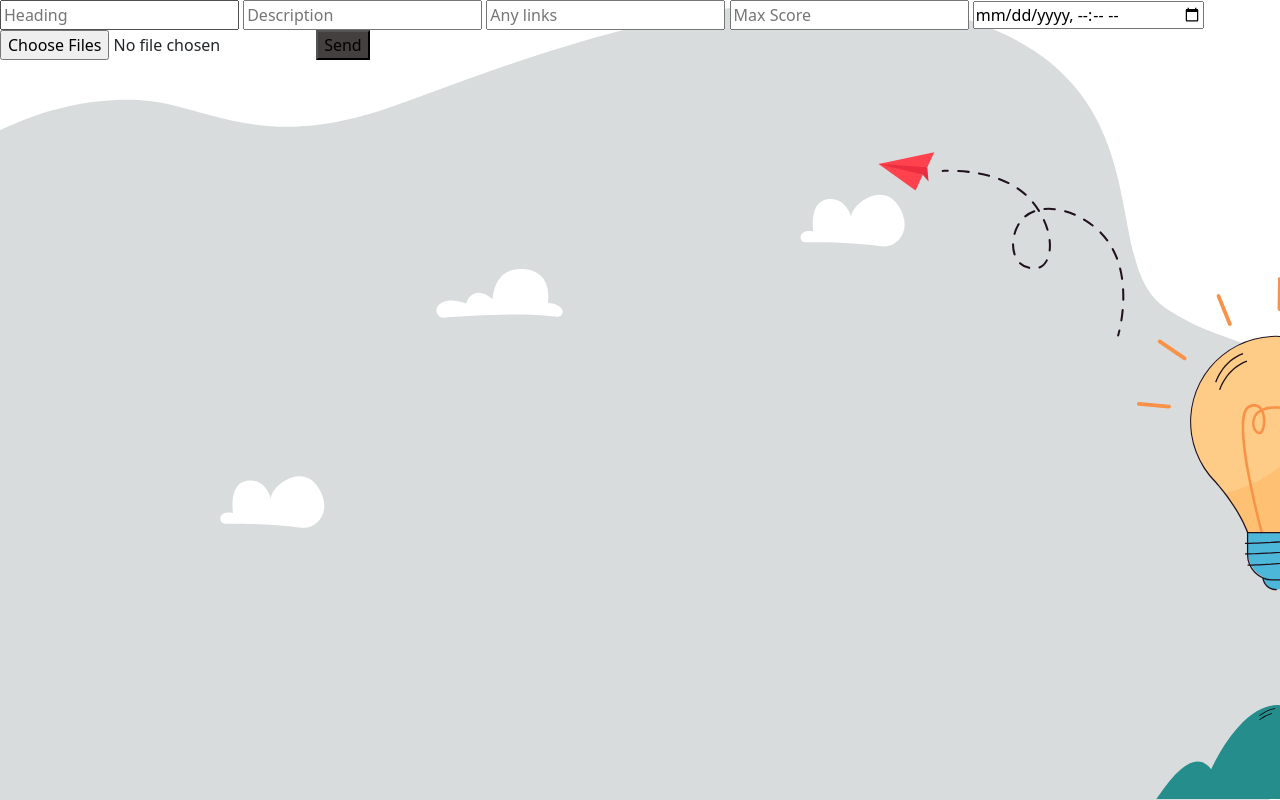
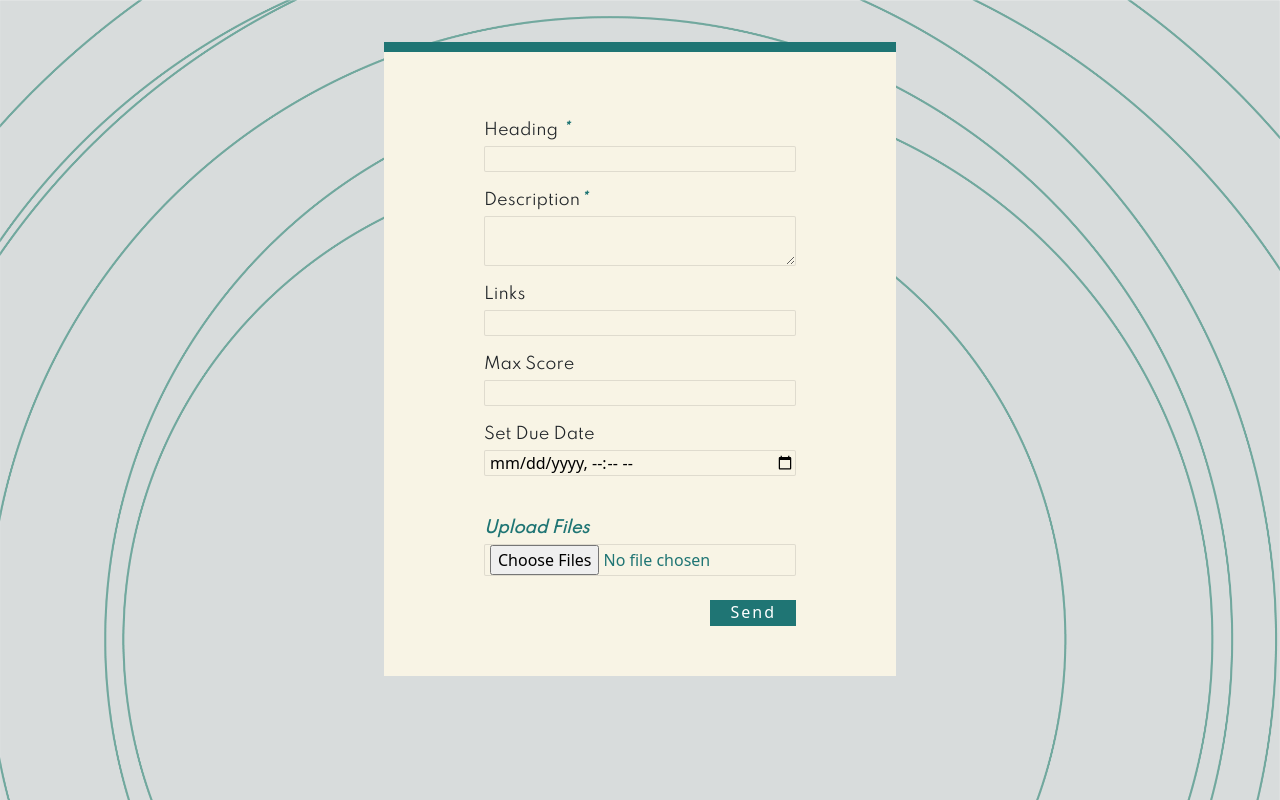
Before and after one commit to Conference-Room/conference_room, a Flask app: page /add_class_content/1 in a window 1280 px wide. Run offline with Flask 2, Linux system fonts and the light colour scheme.

Commit message:
changed designs and added teacher form

```diff
--- a/app.py
+++ b/app.py
@@ -1,4 +1,4 @@
-from flask import Flask,session,render_template,redirect,request
+from flask import Flask, session, render_template, redirect, request
 import db as api
 import credential
 import generator as gen
@@ -8,56 +8,57 @@ app = Flask(__name__)
 app.secret_key = credential.secret_key
 
 
-
 @app.route('/')
 def home():
     try:
         if 'email' in session:
             mail = session['email']
             who = session['who']
-            list_data =[]
-            if who==0:
+            list_data = []
+            if who == 0:
                 student_id = api.get_student_id(mail)
-                joined_classes = api.get_joined_classes(student_id)  ## get joined classes ID's
-                #print(joined_classes)
+                joined_classes = api.get_joined_classes(
+                    student_id)  # get joined classes ID's
+                # print(joined_classes)
                 for joined_class_id in joined_classes:
                     data = api.joined_classes_info(joined_class_id)
                     list_data.append(data)
 
-                #print(list_data)
-                return render_template('student/student_main.html',data=list_data)
+                # print(list_data)
+                return render_template('student/student_main.html', data=list_data)
             else:
                 teacher_id = api.get_teacher_id(mail)
                 data = api.get_teach_classes(teacher_id)
-                return render_template('teacher//teacher_main.html',data=data)
+                return render_template('teacher//teacher_main.html', data=data)
         return render_template('index.html')
     except Exception as e:
         print(e)
         return render_template('index.html')
 
 
-@app.route('/index',methods=['POST','GET'])
+@app.route('/index', methods=['POST', 'GET'])
 def index():
     try:
         if 'email' in session:
             return redirect('/')
-        if request.method=='POST':
-            form_details=request.form
+        if request.method == 'POST':
+            form_details = request.form
             who = form_details['who']
-            return render_template('/login.html',who1=who)
+            return render_template('/login.html', who1=who)
         return render_template('index.html')
     except Exception as e:
         print(e)
         return render_template('index.html')
 
-@app.route('/signup/<who1>',methods=['POST','GET'])
+
+@app.route('/signup/<who1>', methods=['POST', 'GET'])
 def signup(who1):
     try:
         if 'email' in session:
             return redirect('/')
 
-        if(request.method=='POST'):
-            form_details=request.form
+        if(request.method == 'POST'):
+            form_details = request.form
 
             who = form_details['who']
             email = form_details['email']
@@ -65,38 +66,37 @@ def signup(who1):
             name = form_details['name']
             phone_no = form_details['phone_no']
 
-            if(who=="student"):
+            if(who == "student"):
                 if api.check_stud_mail(email):
-                    return redirect('/') #existing mail
+                    return redirect('/')  # existing mail
                 student_id = gen.stud_key()
                 while api.check_stud_key(student_id):
-                    student_id=gen.stud_key()
+                    student_id = gen.stud_key()
 
-                api.signup_student(name,email,password,phone_no,student_id)
-                session['email']=email
-                session['who']=0
+                api.signup_student(name, email, password, phone_no, student_id)
+                session['email'] = email
+                session['who'] = 0
                 return redirect('/')
 
             else:
                 if api.check_teach_mail(email):
-                    return redirect('/') #existing mail
+                    return redirect('/')  # existing mail
                 teacher_id = gen.teach_key()
                 while api.check_teach_key(teacher_id):
-                    teacher_id=gen.teach_key()
+                    teacher_id = gen.teach_key()
 
-                api.signup_teacher(name,email,password,phone_no,teacher_id)
-                session['email']=email
-                session['who']=1
+                api.signup_teacher(name, email, password, phone_no, teacher_id)
+                session['email'] = email
+                session['who'] = 1
                 return redirect('/')
 
-        return render_template('signup.html',who1=who1)
+        return render_template('signup.html', who1=who1)
     except Exception as e:
         print(e)
-        return render_template('signup.html',who1=who1)
+        return render_template('signup.html', who1=who1)
 
 
-
-@app.route('/login',methods=['POST','GET'])
+@app.route('/login', methods=['POST', 'GET'])
 def login():
     try:
         if 'email' in session:
@@ -104,32 +104,33 @@ def login():
             who = session['who']
             return redirect('/')
 
-        if request.method=='POST':
-            form_details=request.form
+        if request.method == 'POST':
+            form_details = request.form
 
             who = form_details['who']
             email = form_details['email']
             password = form_details['password']
-            if(who=='student'):
-                flag = api.login_student(email,password)
-                if(flag==1):
-                    session['email']=email
-                    session['who']=0
+            if(who == 'student'):
+                flag = api.login_student(email, password)
+                if(flag == 1):
+                    session['email'] = email
+                    session['who'] = 0
                     return redirect('/')
-                elif(flag==0):
-                    print("wrong password") #remove print statements and add reply him with proper reply
+                elif(flag == 0):
+                    # remove print statements and add reply him with proper reply
+                    print("wrong password")
                     return render_template('login.html')
                 else:
                     print("user not exist")
                     return render_template('login.html')
 
             else:
-                flag = api.login_teacher(email,password)
-                if(flag==1):
-                    session['email']=email
-                    session['who']=1
+                flag = api.login_teacher(email, password)
+                if(flag == 1):
+                    session['email'] = email
+                    session['who'] = 1
                     return redirect('/')
-                elif(flag==0):
+                elif(flag == 0):
                     print("wrong password")
                     return render_template('login.html')
                 else:
@@ -140,31 +141,34 @@ def login():
         print(e)
         return render_template('login.html')
 
+
 @app.route('/create_class')
 def create_class():
     return render_template('teacher/create_class.html')
+
 
 @app.route('/add_class')
 def add_class():
     return render_template('student/add_class.html')
 
-@app.route('/create_class_data',methods=['POST','GET'])
+
+@app.route('/create_class_data', methods=['POST', 'GET'])
 def create_class_data():
     try:
-        if request.method=='POST':
-            form_details=request.form
-            class_name=form_details['class_name']
-            class_link=form_details['class_link']
+        if request.method == 'POST':
+            form_details = request.form
+            class_name = form_details['class_name']
+            class_link = form_details['class_link']
             if 'email' not in session:
                 return redirect('/')
             mail = session['email']
             teacher_id = api.get_teacher_id(mail)
-            if api.check_class_name(class_name,teacher_id):
-                return redirect('/') #after this return alert
+            if api.check_class_name(class_name, teacher_id):
+                return redirect('/')  # after this return alert
             class_id = gen.class_id()
             while api.check_class_id(class_id):
-                class_id=gen.class_id()
-            api.create_class(class_name,class_id,class_link,teacher_id)
+                class_id = gen.class_id()
+            api.create_class(class_name, class_id, class_link, teacher_id)
             return redirect('/')
         return render_template("teacher/create_class.html")
 
@@ -173,34 +177,34 @@ def create_class_data():
         return render_template("teacher/create_class.html")
 
 
-@app.route('/add_class_data',methods=['POST','GET'])    ## for student joinining class
+# for student joinining class
+@app.route('/add_class_data', methods=['POST', 'GET'])
 def join_class_data():
     try:
-        if request.method=='POST':
-            #print('HEllo')
+        if request.method == 'POST':
+            # print('HEllo')
             form_details = request.form
             class_code = form_details['class_code']
            # print(class_code)
             if 'email' not in session:
                 return redirect('/')
-            #print("fuck")
-            if api.check_class_id(class_code)==False:
-                return redirect('/')        ####WRONG class code alert
-            #print('suck')
+            # print("fuck")
+            if api.check_class_id(class_code) == False:
+                return redirect('/')  # WRONG class code alert
+            # print('suck')
             mail = session['email']
             student_id = api.get_student_id(mail)
-            #print('Hello')
-            if api.already_joined_class(student_id,class_code):
-                return redirect('/')         #after this alert that class is already joined
-            #print('BYE')
-            api.join_class(student_id,class_code)
+            # print('Hello')
+            if api.already_joined_class(student_id, class_code):
+                # after this alert that class is already joined
+                return redirect('/')
+            # print('BYE')
+            api.join_class(student_id, class_code)
             return redirect('/')
         return render_template("student/add_class.html")
     except Exception as e:
         print(e)
         return render_template("student/add_class.html")
-
-
 
 
 @app.route('/class/<code>')
@@ -210,22 +214,24 @@ def class_info(code):
             return redirect('/')
         data = api.get_class_data(code)
         details = api.get_teach_partiular_subject(code)
-        return render_template('teacher/class_content.html',data=data,details=details,code=code)
+        return render_template('teacher/class_content.html', data=data, details=details, code=code)
     except Exception as e:
         print(e)
         return redirect('/')
 
-@app.route('/add_class_content/<code>',methods=['POST','GET'])
+
+@app.route('/add_class_content/<code>', methods=['POST', 'GET'])
 def add_class_content(code):
     try:
-        return render_template('teacher/add_class_content.html',code=code)
+        return render_template('teacher/add_class_content.html', code=code)
     except Exception as e:
         print(e)
 
-@app.route('/add_content',methods=['POST','GET'])
+
+@app.route('/add_content', methods=['POST', 'GET'])
 def add_content():
     try:
-        if request.method=='POST':
+        if request.method == 'POST':
             form_details = request.form
 
             content_heading = form_details['content_heading']
@@ -236,35 +242,40 @@ def add_content():
             files = request.files.getlist("files")
             class_id = form_details['class_id']
 
-
-            if(max_score==""): max_score="default"
-            if(due_date==""): due_date="default"
-            if(reference_link==""): reference_link="None"
-            if(len(files)==0): files="None"
+            if(max_score == ""):
+                max_score = "default"
+            if(due_date == ""):
+                due_date = "default"
+            if(reference_link == ""):
+                reference_link = "None"
+            if(len(files) == 0):
+                files = "None"
 
             content_id = gen.content_id()
             while api.check_content_id(content_id):
-                content_id=gen.content_id()
+                content_id = gen.content_id()
 
-            api.add_class_content(class_id,content_id,content_heading,descript,max_score,due_date)
-            if reference_link!="None":
-                api.add_content_storage_link(content_id,reference_link)
+            api.add_class_content(
+                class_id, content_id, content_heading, descript, max_score, due_date)
+            if reference_link != "None":
+                api.add_content_storage_link(content_id, reference_link)
 
-            if files!="None":
-                app.config['UPLOAD_FOLDER']=credential.file_path
+            if files != "None":
+                app.config['UPLOAD_FOLDER'] = credential.file_path
                 parent = credential.file_path
                 directory = content_id
-                path = os.path.join(parent,directory)
+                path = os.path.join(parent, directory)
                 os.mkdir(path)
                 for f in files:
-                    f.save(os.path.join(path,f.filename))
-                    api.add_content_storage_files(content_id,os.path.join(path,f.filename))
-
+                    f.save(os.path.join(path, f.filename))
+                    api.add_content_storage_files(
+                        content_id, os.path.join(path, f.filename))
 
             return render_template('teacher/teacher_main.html')
     except Exception as e:
         print(e)
         return redirect('/')
+
 
 @app.route('/logout')
 def logout():
@@ -278,5 +289,5 @@ def logout():
         return redirect('/')
 
 
-if __name__ =='__main__':
+if __name__ == '__main__':
     app.run(debug=True)
--- /dev/null
+++ b/static/teacher/add_class_content.css
@@ -0,0 +1,111 @@
+@import url("https://fonts.googleapis.com/css?family=Spartan&display=swap");
+* {
+  margin: 0;
+  padding: 0;
+}
+
+body {
+  background-image: url("../photos/grid.png");
+  background-size: cover;
+  width: 100vw;
+  height: 100vh;
+  display: grid;
+  align-items: center;
+  justify-items: center;
+  font-size: 12pt;
+  font-family: "Spartan";
+  color: #2a293e;
+}
+
+.layout {
+  width: 40%;
+  background: #f8f4e5;
+  padding: 50px 100px;
+  border-top: 10px solid #1f7574;
+}
+
+label,
+input,
+textarea {
+  margin-top: 12px;
+  display: block;
+  width: 100%;
+  font-size: 12pt;
+  line-height: 24pt;
+  font-family: "Spartan";
+}
+
+input {
+  margin-bottom: 44px;
+}
+
+h3 {
+  font-weight: normal;
+  font-size: 10pt;
+  line-height: 24pt;
+  font-style: italic;
+  margin-top: 12px;
+}
+
+span {
+  font-size: 8pt;
+}
+
+em {
+  color: #1f7574;
+  font-weight: bold;
+}
+
+input,
+textarea {
+  border: none;
+  border: 1px solid rgba(0, 0, 0, 0.1);
+  border-radius: 2px;
+  background: #f8f4e5;
+  padding-left: 5px;
+  outline: none;
+}
+
+input:focus,
+textarea:focus {
+  border: 1px solid #6bd4b1;
+}
+
+textarea {
+  resize: none;
+}
+
+button {
+  display: block;
+  float: right;
+  line-height: 24pt;
+  padding: 0 20px;
+  border: none;
+  background: #1f7574;
+  color: white;
+  letter-spacing: 2px;
+  transition: 0.2s all ease-in-out;
+  border-bottom: 2px solid transparent;
+  outline: none;
+}
+button:hover {
+  background: inherit;
+  color: #1f7574;
+  border-bottom: 2px solid #1f7574;
+}
+
+::selection {
+  background: #ffc7b8;
+}
+
+input:-webkit-autofill,
+input:-webkit-autofill:hover,
+input:-webkit-autofill:focus,
+textarea:-webkit-autofill,
+textarea:-webkit-autofill:hover,
+textarea:-webkit-autofill:focus {
+  border: 1px solid #6bd4b1;
+  -webkit-text-fill-color: #2a293e;
+  /* -webkit-box-shadow: 0 0 0px 1000px #f8f4e5 inset; */
+  transition: background-color 5000s ease-in-out 0s;
+}
--- a/templates/teacher/add_class_content.html
+++ b/templates/teacher/add_class_content.html
@@ -6,33 +6,54 @@
     <meta charset="utf-8">
     <meta name="viewport" content="width=device-width, initial-scale=1">
     <title>ADD Content</title>
+    <link rel="stylesheet" href="../../static/teacher/add_class_content.css">
+    <link rel="stylesheet" href="../../static/index2.css">
     <link href="https://cdn.jsdelivr.net/npm/bootstrap@5.1.0/dist/css/bootstrap.min.css" rel="stylesheet"
         integrity="sha384-KyZXEAg3QhqLMpG8r+8fhAXLRk2vvoC2f3B09zVXn8CA5QIVfZOJ3BCsw2P0p/We" crossorigin="anonymous">
 </head>
 
 <body>
-    <style>
-        body {
-            background-image: url(../static/photos/SVG/Asset\ 2.svg);
-          height: 100%;
 
-            /* Center and scale the image nicely */
-            background-position: center;
-            background-repeat: no-repeat;
-            background-size: cover;
-        }
-        </style>
-       <!-- <a href="/">
-        <div class="navbar-brand " style="margin-top: 0.7rem; margin-left: 1.5rem;" href="/">Conference Room</div>
-        </a> -->
-           <div class="app" style="height: 243px; top: 24%;
-           ">
+
+
+
+    <div class="layout">
+        <form  method="POST" action="/add_content" enctype="multipart/form-data" name="myform" onsubmit="return validateForm()" >
+          <label for="Heading">Heading <em>&#x2a;</em></label>
+          <input type="text" id="content_heading" name="content_heading"  required>
+          <label for="description">Description<em>&#x2a;</em></label>
+          <textarea id="desc" name="desc" required=""></textarea>
+          <label for="links">Links</label>
+          <input type="text" id="reference_link" name="reference_link"  >
+          <label for="score">Max Score</label>
+          <input type="text" id="max_score" name="max_score" >
+          <label for="upload-files">Set Due Date <em></label>
+            <input type="datetime-local" id="due_date" name="due_date" >
+            <br>
+            <label for="upload-files">Upload Files <em></label>
+            <input type="file" id="files" name="files" placeholder="Select Files" multiple="">
+            <br>
+            <input type="hidden" id="class_id" name="class_id"  value="">
+
+        <button type="submit" onclick="myFunction()" >Send</button>
+
+        </form>
+        <meta name="{{ code }}" id="code">
+      </div>
+
+
+
+
+
+
+
+           <!-- <div class="app" style="height: 243px; top: 24%;">
 
             <div class="bg"></div>
 
-            <form method="POST" action="/add_content" enctype="multipart/form-data">
+            <form method="POST" action="/add_content" enctype="multipart/form-data" name="myform" onsubmit="return validateForm()" >
                 <input type="text" id="content_heading" name="content_heading" placeholder="Heading" required>
-                <input type="text" id="description" name="description" placeholder="Description" >
+                <input type="text" id="description" name="description" placeholder="Description"required >
                 <input type="text" id="reference_link" name="reference_link" placeholder="Any links" >
                 <input type="text" id="max_score" name="max_score" placeholder="Max Score" >
                 <input type="datetime-local" id="due_date" name="due_date" placeholder="Due Date" >
@@ -42,13 +63,28 @@
             </form>
 
             <meta name="{{ code }}" id="code">
-            </div>
+            </div> -->
+
+
+
         <script>
 
-            function myFunction() {
+
+        function validateForm() {
+        var ch = document.getElementById("content_heading");
+        var des = document.getElementById("description");
+        // console.log(ch + des);
+        if ((ch == "") || (des == "") || (ch == null) || (des == null)) {
+            alert ("these fields are required");
+            return false;
+        }
+        return true;
+  }
+   function myFunction() {
                 var val = document.getElementById("code").name
                 document.getElementById("class_id").value = val;
             }
+
 
         </script>
     <script src="https://cdn.jsdelivr.net/npm/bootstrap@5.1.0/dist/js/bootstrap.bundle.min.js"
```
Also changed, not shown: templates/login.html (+12 -31 lines), templates/signup.html (+29 -13 lines), static/photos/grid.png (added), 1 other file.
